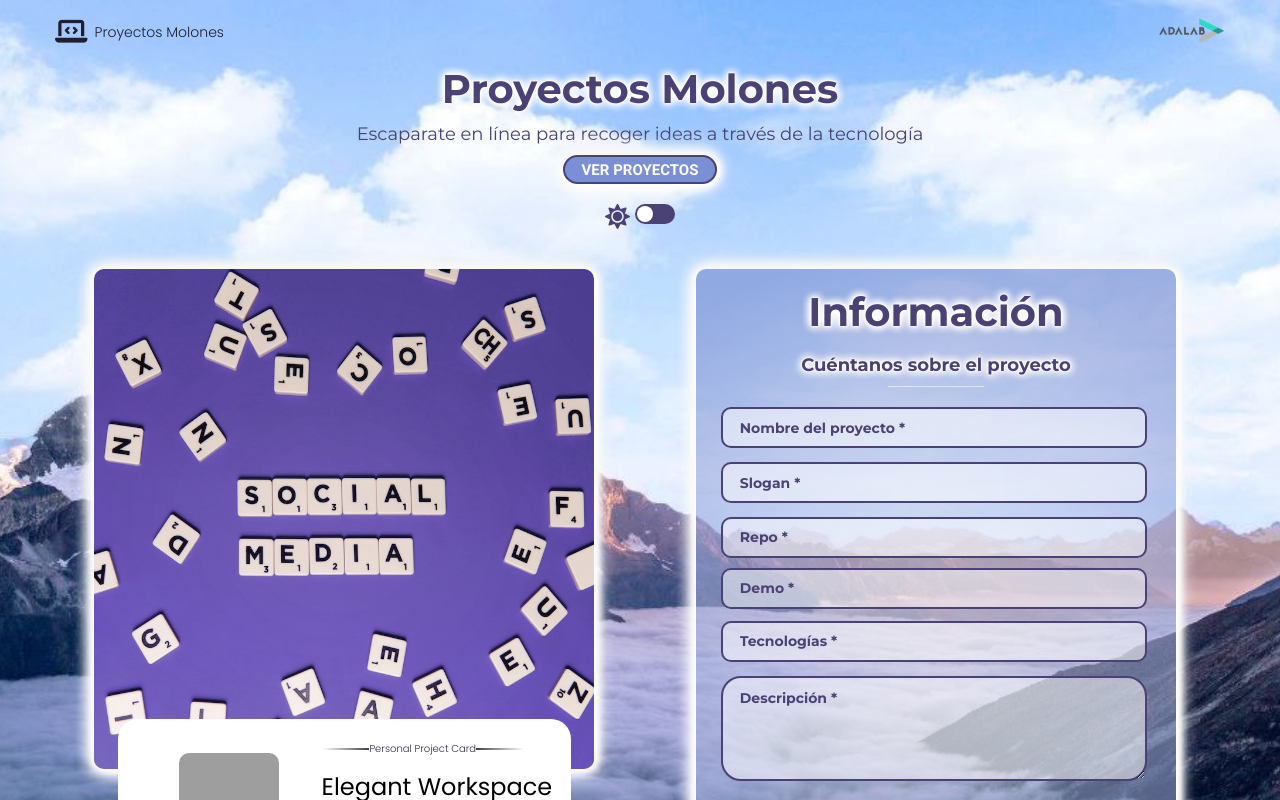
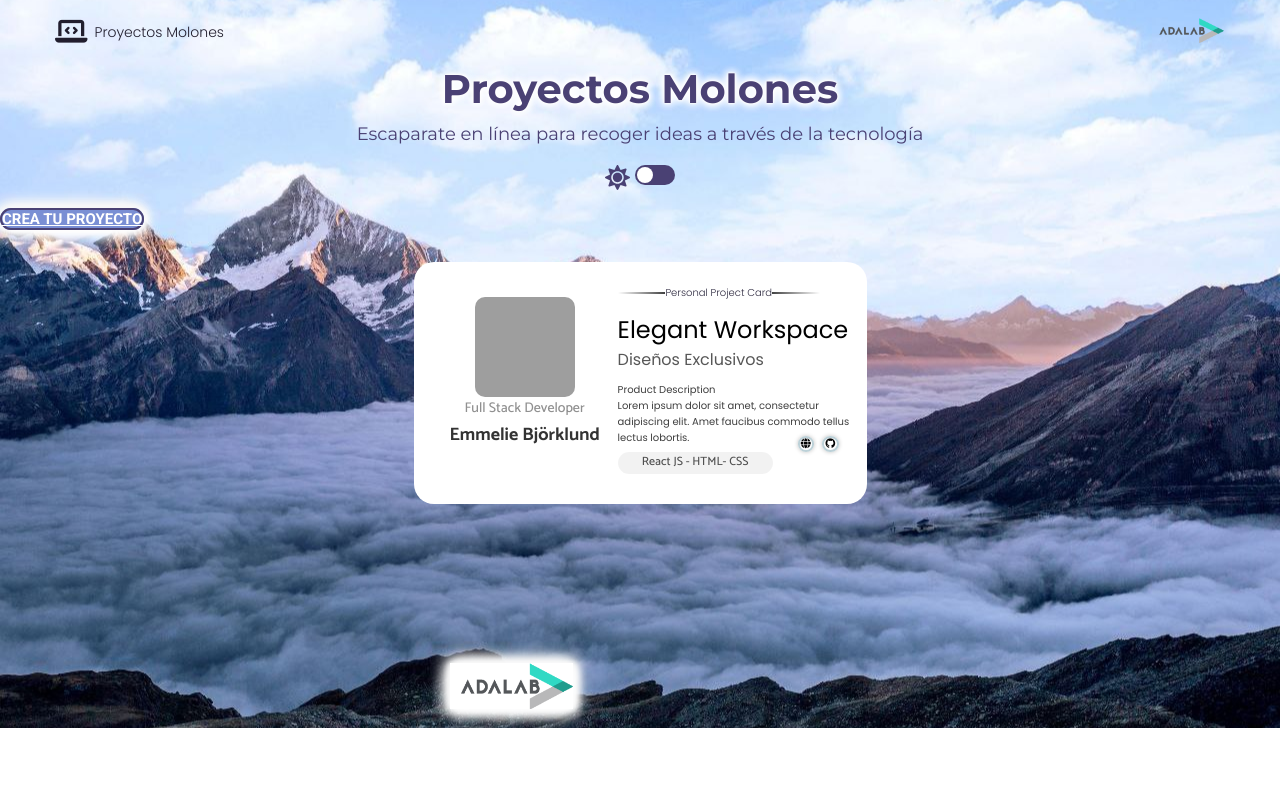
Before and after one commit to Adalab/project-promo-u-module-3-team-4, a React (Vite) app: page / in a window 1280 px wide. Shown: the top 800 px of the page. Built offline with nearby package versions, Linux system fonts and the light colour scheme; grey boxes are pictures that could not be loaded.

Commit message:
landing and create route working

```diff
--- a/src/components/App.jsx
+++ b/src/components/App.jsx
@@ -12,6 +12,8 @@ import Project from './Project';
 import '../styles/core/mixin.scss';
 import '../styles/core/variables.scss';
 import { Routes, Route } from 'react-router-dom';
+import '../styles/layout/hero.scss';
+import ButtonLink from './ButtonLink';
 
 function App() {
   const [data, setData] = useState(
@@ -100,13 +102,18 @@ function App() {
       <div className="container">
         <Header />
 
+        <Routes>
+          <Route path="/" element={<Landing data={data} />} />
+          <Route
+            path="/create"
+            element={
               <main className="main">
                 <Hero />
-
-          <Routes>
-            {/* <Route path='/' element={<Landing data={data}/>} /> */}
-            <Route path='/'
-            element={
+                <ButtonLink
+                  className="hero__button"
+                  text="Ver proyectos"
+                  root=""
+                />
                 <Project
                   data={data}
                   errorName={errorName}
@@ -124,10 +131,11 @@ function App() {
                   handleCreateProject={handleCreateProject}
                   updateImgProfile={updateImgProfile}
                   updateImgProject={updateImgProject}
-            />}
+                />
+              </main>
+            }
           />
         </Routes>
-        </main>
         <Footer />
       </div>
     </>
--- /dev/null
+++ b/src/components/ButtonLink.jsx
@@ -0,0 +1,12 @@
+import '../styles/layout/form.scss';
+import { Link } from 'react-router-dom';
+
+const ButtonLink = ({ className, text, root }) => {
+  return (
+    <Link className={className} to={`/${root}`}>
+      {text}
+    </Link>
+  );
+};
+
+export default ButtonLink;
--- a/src/components/Landing.jsx
+++ b/src/components/Landing.jsx
@@ -1,16 +1,26 @@
-// import Card from "./project/card_preview/Card";
-// // import SectionPreview from "./project/card_preview/SectionPreview";
-// // import SectionPreview from "./project/card_preview/SectionPreview";
-// // import Profile from "./project/card_preview/Profile";
-// // import Imagen from '../images/projectday.jpg';
+import Card from './project/card_preview/Card';
+import SectionPreview from './project/card_preview/SectionPreview';
+import Profile from './project/card_preview/Profile';
+import Imagen from '../images/projectday.jpg';
+import '../styles/layout/Landing.scss';
+import Hero from './hero/Hero';
+import '../styles/layout/hero.scss';
+import ButtonLink from './ButtonLink';
 
-// const Landing = ({data}) => {
-//   return (
-//     <>
-//     <Card data={data} />
+const Landing = ({ data }) => {
+  return (
+    <main className="main-landing">
+      <Hero />
+      <ButtonLink
+        className="hero__button"
+        text="Crea tu proyecto"
+        root="create"
+      />
+      <section className="section-landing">
+        <Card data={data} />
+      </section>
+    </main>
+  );
+};
 
-//     </>
-//   )
-// }
-
-// export default Landing
+export default Landing;
--- a/src/components/hero/Hero.jsx
+++ b/src/components/hero/Hero.jsx
@@ -16,7 +16,7 @@ const Hero = () => {
       <p className="hero__text">
         Escaparate en línea para recoger ideas a través de la tecnología
       </p>
-      <button className="hero__button">Ver proyectos</button>
+      {/* <button className="hero__button">Ver proyectos</button> */}
 
       <label className="dayNight">
         {isChecked ? (
--- /dev/null
+++ b/src/styles/layout/Landing.scss
@@ -0,0 +1,17 @@
+@import '../core/variables.scss';
+@import '../core/mixin.scss';
+
+.section-landing {
+  display: flex;
+  flex-direction: column;
+  justify-content: center;
+  align-items: center;
+  height: 40rem;
+
+  @media (min-width: 768px) {
+    height: 85rem;
+  }
+  @media (min-width: 1024px) {
+    height: 41rem;
+  }
+}
```
Lines whose indentation alone changed are shown as unchanged.
